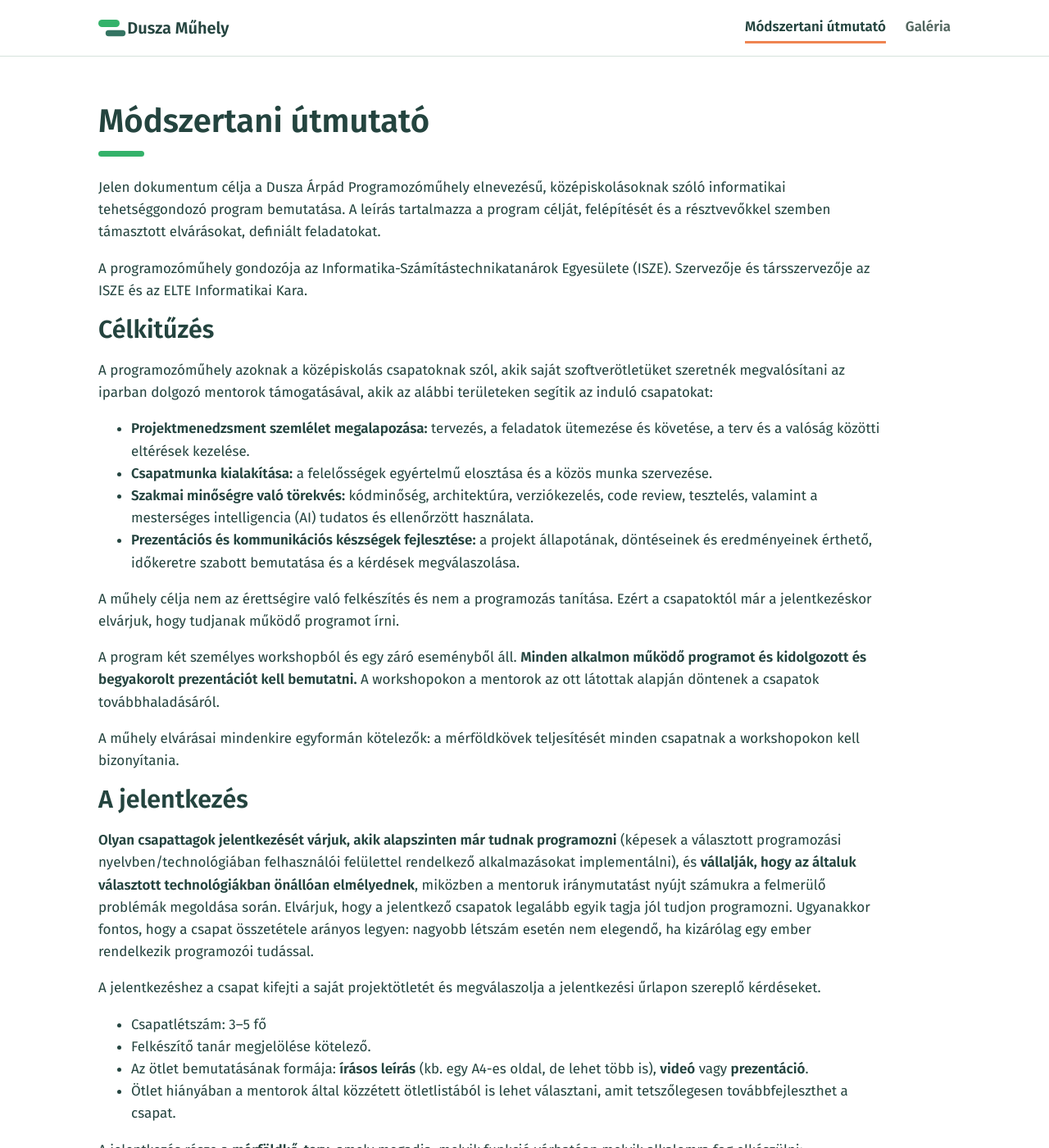
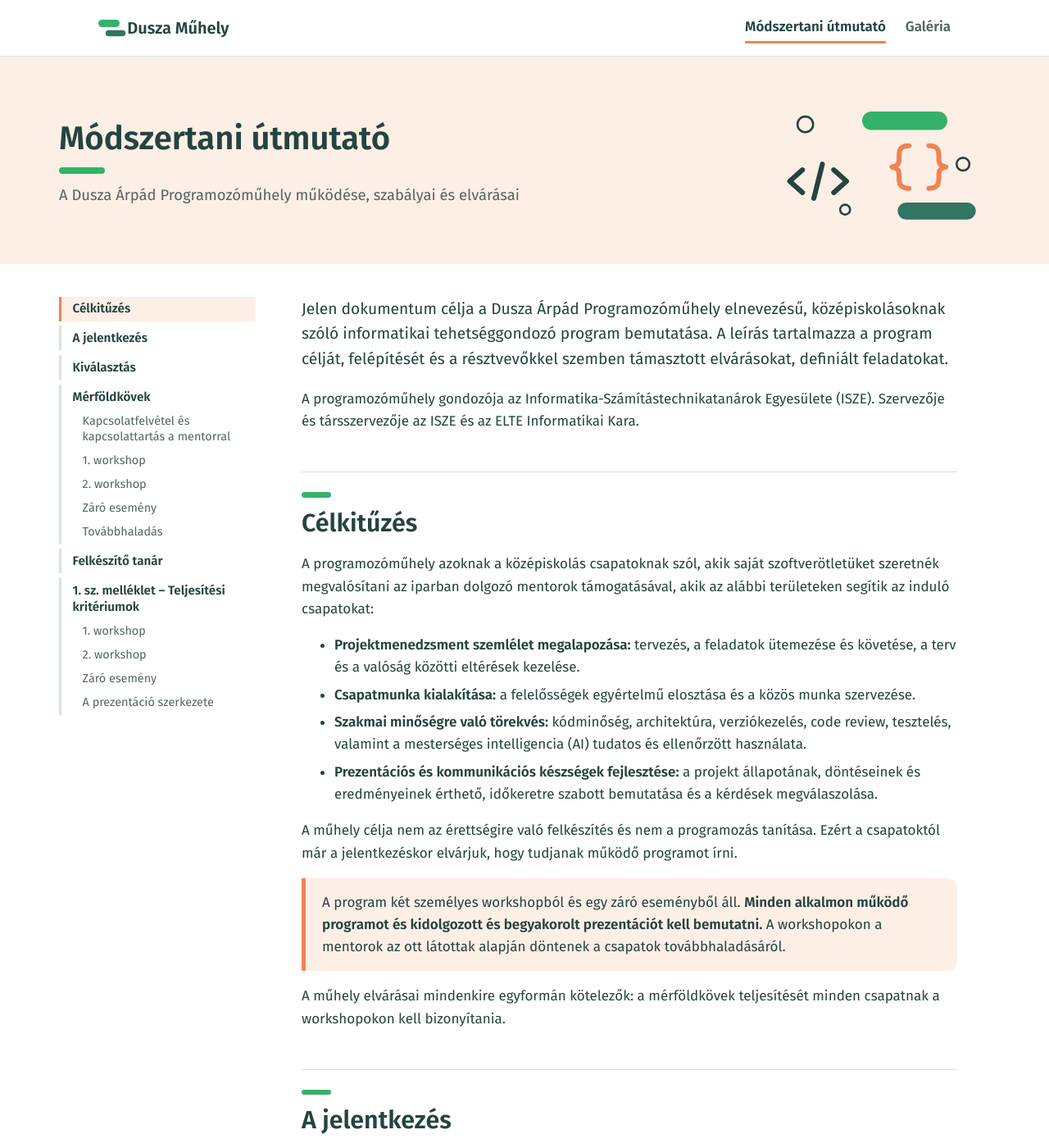
Before and after one commit to duszamuhely/duszamuhely.github.io, a Jekyll site: the page built from modszertani-utmutato.md, in a window 1280 px wide and 1400 px high. Shown: the whole window at 82% size. Built offline with Jekyll 4.4.1, drawn with Linux system fonts in a browser that asks for light colours; some of the changed text lies outside the part shown.

Commit message:
decorating modszertani

```diff
--- /dev/null
+++ b/_layouts/doc.html
@@ -0,0 +1,93 @@
+---
+layout: default
+---
+<header class="doc-hero">
+  <div class="wrap doc-hero-inner">
+    <div>
+      <h1 class="page-title">{{ page.title }}</h1>
+      {% if page.subtitle %}<p class="doc-subtitle">{{ page.subtitle }}</p>{% endif %}
+    </div>
+    <svg class="doc-deco" viewBox="0 0 300 190" aria-hidden="true" focusable="false">
+      <rect x="120" y="22" width="120" height="26" rx="13" fill="#34B26A"/>
+      <rect x="170" y="150" width="110" height="24" rx="12" fill="#347462"/>
+      <circle cx="40" cy="40" r="11" fill="none" stroke="currentColor" stroke-width="3"/>
+      <circle cx="262" cy="96" r="9" fill="none" stroke="currentColor" stroke-width="3"/>
+      <circle cx="96" cy="160" r="7" fill="none" stroke="currentColor" stroke-width="3"/>
+      <path d="M36 104 l-18 16 l18 16 M64 96 l-12 48 M80 104 l18 16 l-18 16" fill="none" stroke="currentColor" stroke-width="7" stroke-linecap="round" stroke-linejoin="round"/>
+      <path d="M186 70 c-14 0 -14 8 -14 16 s0 12 -10 14 c10 2 10 6 10 14 s0 16 14 16 M214 70 c14 0 14 8 14 16 s0 12 10 14 c-10 2 -10 6 -10 14 s0 16 -14 16" fill="none" stroke="#EF8451" stroke-width="7" stroke-linecap="round" stroke-linejoin="round"/>
+    </svg>
+  </div>
+</header>
+
+<div class="wrap doc">
+  <nav class="toc" aria-label="Fejezetek">
+    <details class="toc-box" open>
+      <summary>Fejezetek</summary>
+      <ol id="toc-list"></ol>
+    </details>
+  </nav>
+  <article class="doc-content" id="doc-content">
+    {{ content }}
+  </article>
+</div>
+
+<script>
+(function () {
+  var content = document.getElementById('doc-content');
+  var list = document.getElementById('toc-list');
+  if (!content || !list) return;
+
+  var headings = content.querySelectorAll('h2, h3');
+  var used = {};
+  function slug(t) {
+    var s = t.normalize('NFD').replace(/[\u0300-\u036f]/g, '').toLowerCase()
+      .replace(/[^a-z0-9]+/g, '-').replace(/^-|-$/g, '') || 'fejezet';
+    var base = s, i = 2;
+    while (used[s]) { s = base + '-' + i++; }
+    used[s] = true;
+    return s;
+  }
+
+  var currentSub = null;
+  var links = [];
+  headings.forEach(function (h) {
+    h.id = slug(h.textContent);
+    var li = document.createElement('li');
+    var a = document.createElement('a');
+    a.href = '#' + h.id;
+    a.textContent = h.textContent;
+    li.appendChild(a);
+    links.push({ h: h, a: a });
+    if (h.tagName === 'H2') {
+      list.appendChild(li);
+      currentSub = document.createElement('ol');
+      li.appendChild(currentSub);
+    } else if (currentSub) {
+      currentSub.appendChild(li);
+    } else {
+      list.appendChild(li);
+    }
+  });
+  list.querySelectorAll('ol').forEach(function (o) { if (!o.children.length) o.remove(); });
+
+  var box = document.querySelector('.toc-box');
+  var mobile = window.matchMedia('(max-width: 900px)');
+  function syncOpen() { if (mobile.matches) box.removeAttribute('open'); else box.setAttribute('open', ''); }
+  syncOpen();
+  mobile.addEventListener('change', syncOpen);
+  list.addEventListener('click', function (e) {
+    if (e.target.tagName === 'A' && mobile.matches) box.removeAttribute('open');
+  });
+
+  // aktuális fejezet kiemelése görgetéskor
+  function mark() {
+    var y = window.scrollY + window.innerHeight * 0.25;
+    var active = links[0];
+    links.forEach(function (l) { if (l.h.offsetTop <= y) active = l; });
+    links.forEach(function (l) { l.a.removeAttribute('aria-current'); });
+    if (active) active.a.setAttribute('aria-current', 'true');
+  }
+  window.addEventListener('scroll', mark, { passive: true });
+  mark();
+})();
+</script>
--- a/assets/css/style.scss
+++ b/assets/css/style.scss
@@ -374,6 +374,7 @@
 /* ---------- Checklisták (Markdown: - [ ] ...) ---------- */
 .task-list-item {
   list-style: none;
+  padding-left: 1.75em;
 }
 ul:has(> .task-list-item) {
   padding-left: 0.25rem;
@@ -381,7 +382,185 @@
 .task-list-item-checkbox {
   width: 1.05em;
   height: 1.05em;
-  margin: 0 0.6em 0 0;
+  margin: 0 0.6em 0 -1.75em;
   vertical-align: -0.12em;
   accent-color: var(--green-deep);
 }
+
+/* ---------- Dokumentum oldal (layout: doc) ---------- */
+.doc-hero {
+  background: var(--orange-tint);
+}
+.doc-hero-inner {
+  display: flex;
+  align-items: center;
+  justify-content: space-between;
+  gap: 2rem;
+  padding-top: clamp(2rem, 5vw, 3rem);
+  padding-bottom: clamp(1.75rem, 4vw, 2.5rem);
+  max-width: 76rem;
+}
+.doc-hero .page-title { margin-bottom: 0.75rem; }
+.doc-subtitle {
+  color: var(--ink-soft);
+  font-size: 1.15rem;
+  margin: 0;
+}
+.doc-deco {
+  width: 260px;
+  flex: none;
+  color: var(--ink);
+}
+@media (max-width: 700px) {
+  .doc-deco { display: none; }
+}
+
+.doc {
+  display: grid;
+  grid-template-columns: 15rem minmax(0, 1fr);
+  gap: 3.5rem;
+  max-width: 76rem;
+  padding-top: 2.5rem;
+  padding-bottom: 4.5rem;
+}
+
+/* fejezetnavigáció */
+.toc {
+  position: sticky;
+  top: 1.5rem;
+  align-self: start;
+  max-height: calc(100vh - 3rem);
+  overflow-y: auto;
+  font-size: 0.95rem;
+}
+.toc summary { display: none; }
+.toc ol {
+  list-style: none;
+  margin: 0;
+  padding: 0;
+}
+.toc > details > ol > li { margin-bottom: 0.35rem; }
+.toc a {
+  display: block;
+  padding: 0.3rem 0 0.3rem 0.85rem;
+  border-left: 3px solid var(--line);
+  color: var(--ink-soft);
+  text-decoration: none;
+  line-height: 1.35;
+}
+.toc > details > ol > li > a { font-weight: 600; color: var(--ink); }
+.toc li li a { padding-left: 1.6rem; font-size: 0.9rem; }
+.toc a:hover { color: var(--ink); border-left-color: var(--green); }
+.toc a[aria-current] {
+  color: var(--ink);
+  border-left-color: var(--orange);
+  background: var(--orange-tint);
+}
+
+@media (max-width: 900px) {
+  .doc {
+    grid-template-columns: 1fr;
+    gap: 1.5rem;
+    padding-top: 1.5rem;
+  }
+  .toc {
+    position: static;
+    max-height: none;
+  }
+  .toc-box {
+    background: var(--mint);
+    border-radius: 14px;
+    padding: 0.9rem 1.1rem;
+  }
+  .toc summary {
+    display: list-item;
+    cursor: pointer;
+    font-weight: 600;
+    color: var(--ink);
+  }
+  .toc-box[open] summary { margin-bottom: 0.75rem; }
+  .toc a[aria-current] { background: transparent; }
+}
+
+/* tartalom */
+.doc-content > * { max-width: 50rem; }
+.doc-content > p:first-child {
+  font-size: 1.2rem;
+  color: var(--ink);
+}
+.doc-content h2 {
+  margin-top: 3rem;
+  padding-top: 1.5rem;
+  border-top: 1px solid var(--line);
+  scroll-margin-top: 1.5rem;
+}
+.doc-content h2::before {
+  content: "";
+  display: block;
+  width: 2.25rem;
+  height: 0.4rem;
+  border-radius: 99px;
+  background: var(--green);
+  margin-bottom: 0.9rem;
+}
+.doc-content h3 {
+  margin-top: 2.25rem;
+  scroll-margin-top: 1.5rem;
+  color: var(--green-deep);
+}
+@media (prefers-color-scheme: dark) {
+  .doc-content h3 { color: var(--green); }
+}
+.doc-content li { margin-bottom: 0.4rem; }
+
+/* kiemelt szabály */
+.callout {
+  background: var(--orange-tint);
+  border-left: 5px solid var(--orange);
+  border-radius: 0 12px 12px 0;
+  padding: 1rem 1.25rem;
+}
+
+/* folyamatábra a mérföldkövekhez */
+.flow {
+  list-style: none;
+  padding: 0;
+  margin: 1.75rem 0 2rem;
+  display: grid;
+  grid-template-columns: repeat(3, 1fr);
+  gap: 0.75rem;
+  counter-reset: none;
+}
+.flow li {
+  position: relative;
+  background: var(--mint);
+  border-radius: 14px;
+  padding: 1.1rem 1.1rem 1.2rem;
+  margin: 0;
+  border-top: 5px solid var(--green);
+}
+.flow li.is-final { border-top-color: var(--green-deep); }
+.flow strong {
+  display: block;
+  font-family: var(--display);
+  font-size: 1.1rem;
+  margin-bottom: 0.3rem;
+}
+.flow span { color: var(--ink-soft); font-size: 0.95rem; line-height: 1.45; display: block; }
+@media (max-width: 640px) {
+  .flow { grid-template-columns: 1fr; }
+}
+
+/* checklisták kártyán a mellékletben */
+.doc-content ul:has(> .task-list-item) {
+  background: var(--mint);
+  border-radius: 14px;
+  padding: 1rem 1.25rem;
+}
+.doc-content .task-list-item:last-child { margin-bottom: 0; }
+
+.doc-date {
+  color: var(--ink-soft);
+  font-style: italic;
+  margin-top: 2rem;
+}
--- a/modszertani-utmutato.md
+++ b/modszertani-utmutato.md
@@ -1,6 +1,7 @@
 ---
-layout: page
+layout: doc
 title: Módszertani útmutató
+subtitle: A Dusza Árpád Programozóműhely működése, szabályai és elvárásai
 permalink: /modszertani-utmutato/
 ---
 
@@ -20,6 +21,7 @@
 A műhely célja nem az érettségire való felkészítés és nem a programozás tanítása. Ezért a csapatoktól már a jelentkezéskor elvárjuk, hogy tudjanak működő programot írni.
 
 A program két személyes workshopból és egy záró eseményből áll. **Minden alkalmon működő programot és kidolgozott és begyakorolt prezentációt kell bemutatni.** A workshopokon a mentorok az ott látottak alapján döntenek a csapatok továbbhaladásáról.
+{: .callout}
 
 A műhely elvárásai mindenkire egyformán kötelezők: a mérföldkövek teljesítését minden csapatnak a workshopokon kell bizonyítania.
 
@@ -42,7 +44,8 @@
 
 A csapat a tervet az 1\. és a 2\. workshop bemutatójára a mentorral együtt aktualizálja a csapat aktuális haladása szerint. Mindig az aktuális terv a következő alkalom mércéje.
 
-A workshopokon és a záró eseményen a csapatok részvétele kötelező, amitől eltérni csak nagyon indokolt esetben lehet, és ez esetben, ezt kérjük jelezni a jelentkezésnél. Kérjük, hogy ennek figyelembevételével jelentkezzenek a csapatok a műhelybe\!
+A workshopokon és a záró eseményen a csapatok részvétele kötelező, amitől eltérni csak nagyon indokolt esetben lehet, és ez esetben, ezt kérjük jelezni a jelentkezésnél. Kérjük, hogy ennek figyelembevételével jelentkezzenek a csapatok a műhelybe!
+{: .callout}
 
 ## Kiválasztás
 
@@ -53,11 +56,17 @@
 * részt tud-e venni a csapat a workshopokon és a záró eseményen,
 * a rendelkezésre álló mentorálási kapacitás és a mentorok kompetenciája a használni kívánt technológiákhoz.
 
-Nem a legjobb projektötletek vagy épp a legnagyobb tapasztalattal rendelkező csapatok kerülnek kiválasztásra, hanem akiknél az összkép alapján a leghatékonyabb együttműködés várható a mentorokkal.  A csapatokat értesítjük a döntésről, majd a hozzájuk kijelölt mentorok felveszik velük a kapcsolatot.
+Nem a legjobb projektötletek vagy épp a legnagyobb tapasztalattal rendelkező csapatok kerülnek kiválasztásra, hanem akiknél az összkép alapján a leghatékonyabb együttműködés várható a mentorokkal. A csapatokat értesítjük a döntésről, majd a hozzájuk kijelölt mentorok felveszik velük a kapcsolatot.
 
 ## Mérföldkövek
 
 A program két workshopból és egy záró eseményből áll.
+
+<ol class="flow">
+  <li><strong>1. workshop</strong><span>A vállalt funkciók működő része, tervek a többihez, a prezentáció első változata</span></li>
+  <li><strong>2. workshop</strong><span>A fő funkció működik, a prezentáció közel végleges</span></li>
+  <li class="is-final"><strong>Záró esemény</strong><span>Teljes megoldás és kész prezentáció a közönség előtt</span></li>
+</ol>
 
 **A workshopok célja,** hogy a csapatok egy prezentáció keretében demonstrálják a mentorok és a csapatok előtt, hogy hogyan haladtak a projektjükkel, ehhez működő szoftvert mutatnak be. A csapat az 1\. workshopra már prezentációt készít, amelyet a 2\. alkalomra finomít, és amelynek végső formáját a záró eseményen mutatja be a közönségnek. A prezentációban strukturált módon be kell mutatniuk a projektjüket. A workshopok célja az is, hogy a csapatok gyakorolják a prezentálást és hogy tapasztalataikat megosszák a csapatokkal, akik ebből tanulhatnak.
 
@@ -65,9 +74,9 @@
 
 A mentorok minden workshop után döntést hoznak arról, hogy mely csapatok folytathatják a programot, és ebben a döntésben meghatározó szempont lesz a program készültségén túl a személyes jelenlét megvalósulása és a prezentációba fektetett munka mennyisége és minősége is.
 
-A workshopokkal, a záró eseménnyel és magával a prezentáció kapcsolatos részletes teljesítési kritériumokat az 1\. melléklet tartalmazza.
+A workshopokkal, a záró eseménnyel és magával a prezentáció kapcsolatos részletes teljesítési kritériumokat az [1. melléklet](#1-sz-melleklet-teljesitesi-kriteriumok) tartalmazza.
 
-#### **Kapcsolatfelvétel és kapcsolattartás a mentorral**
+### Kapcsolatfelvétel és kapcsolattartás a mentorral
 
 A mentor támogatást nyújt a csapatnak. Segít a tervezésben, a felmerülő problémák megoldásában és az eszközök használatában, visszajelzést ad a prezentációra, és jelzi, ha a haladás nem megfelelő. A felkészítő tanárral együtt támogatja a csapatmunkát is: segít kialakítani a tagok közötti munkamegosztást, és figyel arra, hogy minden csapattag érdemben részt vegyen a munkában. Megállapodás szerint részt vehet támogató feladatokban (például code review, páros programozás, tesztelés), de az implementációt teljes egészében a csapatnak kell elvégeznie.
 
@@ -82,24 +91,25 @@
 A workshopok között a csapatoknak a megállapodott feladatokon kell dolgozniuk, melyek állapotát folyamatosan egyeztetik mentorukkal, aki szükség esetén, a csapat igényeihez alkalmazkodva tanácsot, segítséget ad a feladatok elvégzéséhez. **A csapat kötelessége jelezni, ha elakad,** és válaszolni a mentor kéréseire.
 
 **A mentorral a műhely időtartama alatt a heti kapcsolattartás kötelező.** A heti meetingeken érdemi egyeztetés zajlik a csapat és a mentor között (esetlegesen a felkészítő tanár részvételével). A munka látható a repóban és a feladatkövetőben, és megoszlik a tagok között.
+{: .callout}
 
 Ha a program közben kiderül, hogy a csapat nem tud teljes létszámmal részt venni későbbi workshopon vagy a záró eseményen, a mentort erről mihamarabb értesíteni szükséges, aki a program vezetőjével egyeztet a fennálló helyzetről, és annak lehetséges áthidalásáról.
 
 A mentorral való közös munkában minden csapattag részt vesz. Nem megfelelő módszer, ha csak egy csapattag egyeztet a mentorral és továbbítja az információkat, illetve az sem megfelelő, ha egy-egy kérdésre, kérésre csak napokkal később érkezik válasz, mert a felek ritkán olvassák el az üzeneteket.
 
-#### **1\. workshop**
+### 1. workshop
 
 Az 1\. workshopon a csapatok, a felkészítő tanárok és a mentorok vesznek részt. A csapat bemutatja, amit eddig elkészített: a szoftver működő részét, valamint a még el nem készült részek terveit, például képernyőterveket vagy a backend architektúratervét. Ekkor mutatja be a prezentáció első változatát is. A bemutató után a mentorok visszajelzést adnak és kérdéseket tesznek fel, és a többi csapat is kérdezhet. A csapat fogadja a visszajelzéseket, és megválaszolja a kérdéseket. A workshopon a csapatok és mentoruk lehetőséget kapnak a személyes közös munkára.
 
-#### **2\. workshop**
+### 2. workshop
 
 A 2\. workshop az elsőhöz hasonlóan zajlik. Itt már elvárás, hogy a szoftver fő funkcionalitása működjön, és hogy a prezentáció jóval kiforrottabb legyen, minél közelebb legyen a végső prezentációhoz. A bemutatót ismét visszajelzés és kérdések követik. A workshopon a csapatok és mentoruk ismét lehetőséget kapnak a személyes közös munkára.
 
-#### **Záró esemény**
+### Záró esemény
 
 A záró eseményen a közönség teljes megoldást lát (a rendelkezésre álló időtartam figyelembevételével). A csapatokon, a felkészítő tanárokon és a mentorokon kívül a csapattagok hozzátartozói és szakmai érdeklődők is jelen lesznek. A csapat összeveti az eredményt a jelentkezéskor kitűzött céljaival. A programot sikeresen teljesítő csapatok oklevelet kapnak.
 
-#### **Továbbhaladás**
+### Továbbhaladás
 
 Ha a program során a mentor úgy látja, hogy a csapat nem teljesíti a műhely elvárásait (workshopok teljesítési kritériumai, prezentáció teljesítési kritériumai, heti szintű egyeztetések mennyisége és minősége, a csapat teljesítménye, a csapattal kötött megállapodások betartása), bevonja a program vezetőjét és a felkészítő tanárt (amennyiben ő is aktívan részt vesz a programban) a kialakult helyzet tisztázásába. A mentor, a felkészítő tanár, a program vezetője és a csapat közösen megállapodnak a helyzet megoldásáról. Ha nem sikerül megoldást találni vagy a csapat a későbbiekben nem teljesíti a megállapodásokat, a program vezetője megszakítja a csapat programban való részvételét.
 
@@ -117,11 +127,12 @@
 
 A korábbi évek tapasztalatai alapján azt kérjük, hogy amennyiben megoldható, a diákok aktuális informatikatanára/digitális kultúra tanára legyen a felkészítő tanár. Mivel ő napi kapcsolatban van a diákokkal, nagyobb valószínűséggel tud majd nekik segíteni abban, hogy a projektmunka útjában álló napi akadályok elhárításra kerüljenek.
 
-Budapest, 2026\. szeptember 23\.
+Budapest, 2026. szeptember 23.
+{: .doc-date}
 
-# 1\. sz. melléklet \- Teljesítési kritériumok
+## 1. sz. melléklet – Teljesítési kritériumok
 
-#### **1\. workshop**
+### 1. workshop
 
 - [ ] Az 1\. workshopra vállalt funkciók részben vagy teljes egészében működnek, amit élőben be is mutat a csapat.
 - [ ] A szoftver még el nem készült részeihez tervek tartoznak (például képernyőtervek, architektúraterv).
@@ -130,7 +141,7 @@
 - [ ] A prezentálásban mindenki érdemben részt vesz.
 - [ ] A prezentáció begyakorolt.
 
-#### **2\. workshop**
+### 2. workshop
 
 - [ ] A program fő funkciója működik, amit élőben bemutat a csapat.
 - [ ] A prezentáció az aktuális állapotot mutatja be, és beépíti az 1\. workshopon kapott visszajelzéseket.
@@ -139,23 +150,23 @@
 - [ ] A prezentálásban mindenki érdemben részt vesz.
 - [ ] A prezentáció begyakorolt.
 
-#### **Záró esemény**
+### Záró esemény
 
-- [ ]  Szerveroldallal rendelkező alkalmazásoknál a szoftver szervergépen fut.
-- [ ]  A fő felhasználási esetek hiba nélkül bemutathatók (vagy élő demóban vagy előre rögzített videóban).
-- [ ]  A prezentáció kész és begyakorolt.
-- [ ]  A csapat összeveti az eredményt a jelentkezéskor kitűzött céljaival, és reflektál rá.
+- [ ] Szerveroldallal rendelkező alkalmazásoknál a szoftver szervergépen fut.
+- [ ] A fő felhasználási esetek hiba nélkül bemutathatók (vagy élő demóban vagy előre rögzített videóban).
+- [ ] A prezentáció kész és begyakorolt.
+- [ ] A csapat összeveti az eredményt a jelentkezéskor kitűzött céljaival, és reflektál rá.
 
-#### **A prezentáció szerkezete**
+### A prezentáció szerkezete
 
 Az egyes részekhez megadott időtartamok tájékoztató jellegűek, ezektől a csapat eltérhet.
 
-- [ ]  Csapatbemutatkozás (0,5 perc)
-- [ ]  Az ötlet: célfelhasználók, probléma (1 perc)
-- [ ]  Élő demó (3 perc)
-- [ ]  Technológiai stack és architektúra (1 perc)
-- [ ]  Minőség: tesztelés, code review, AI-használat (1 perc)
-- [ ]  Csapatmunka: ki min dolgozott (1 perc)
-- [ ]  Projektterv és megvalósulása, változások, tanulságok (1,5 perc)
-- [ ]  Hogyan tovább (1 perc)
-- [ ]  A prezentáció nem haladja meg a 10 percet. (Záróesemény)
+- [ ] Csapatbemutatkozás (0,5 perc)
+- [ ] Az ötlet: célfelhasználók, probléma (1 perc)
+- [ ] Élő demó (3 perc)
+- [ ] Technológiai stack és architektúra (1 perc)
+- [ ] Minőség: tesztelés, code review, AI-használat (1 perc)
+- [ ] Csapatmunka: ki min dolgozott (1 perc)
+- [ ] Projektterv és megvalósulása, változások, tanulságok (1,5 perc)
+- [ ] Hogyan tovább (1 perc)
+- [ ] A prezentáció nem haladja meg a 10 percet. (Záróesemény)
```
